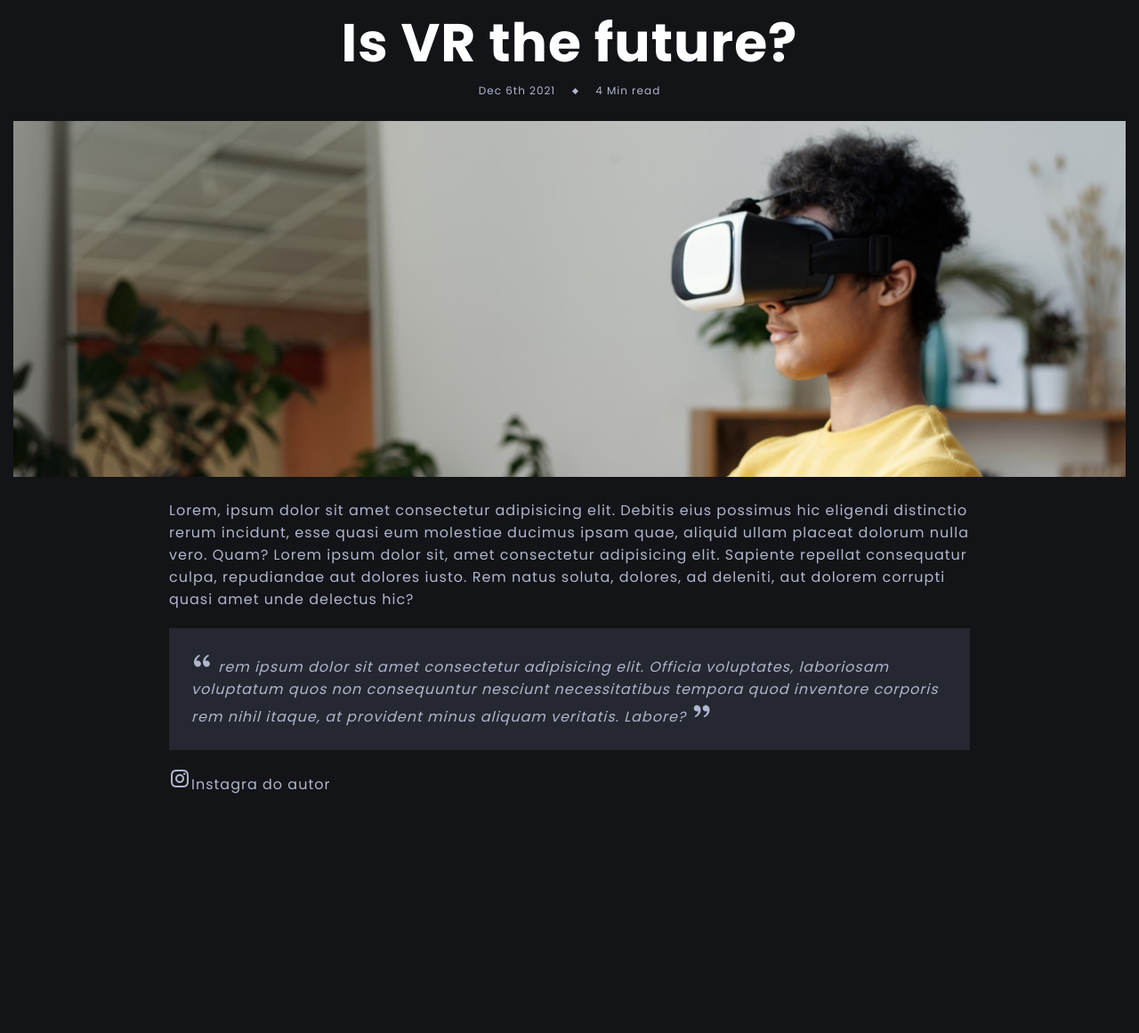
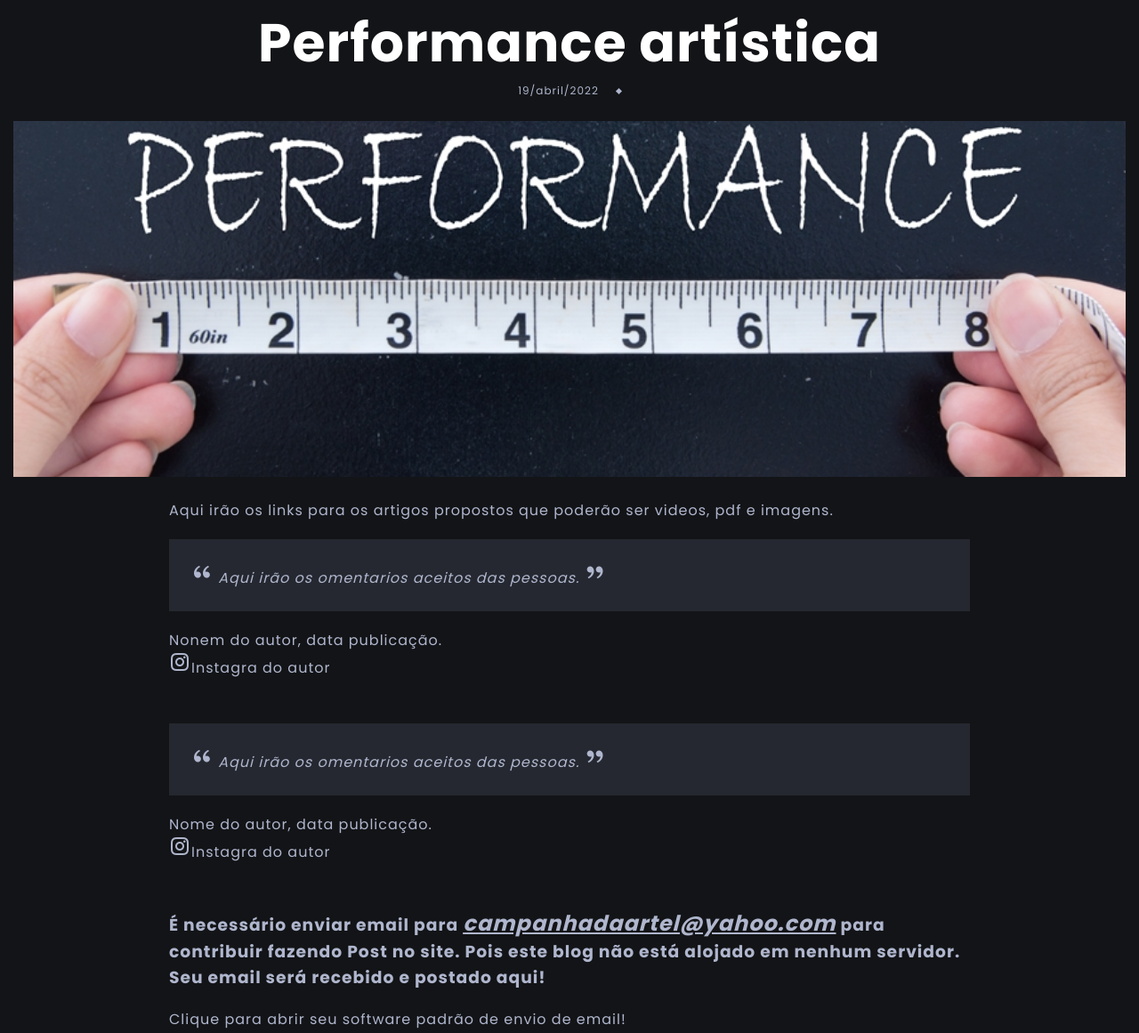
Before and after one commit to AndreCararoLowcke/Blog_Teatro, a plain HTML site: page Completed/post.html in a window 1280 px wide. Shown: the part 96-1257 px from the top of the page at 89% size. Before the commit the page ends 1070 px from the top, so only its background shows below. Drawn offline with nearby package versions, Linux system fonts and the light colour scheme.

Commit message:
finalizado agora é só utilizar

```diff
--- a/Completed/post.html
+++ b/Completed/post.html
@@ -30,34 +30,47 @@
     <section class="blog-post section-header-offset">
         <div class="blog-post-container container">
             <div class="blog-post-data">
-                <h3 class="title blog-post-title">Is VR the future?</h3>
+                <h3 class="title blog-post-title">Performance artística</h3>
                 <div class="article-data">
-                    <span>Dec 6th 2021</span>
+                    <span>19/abril/2022</span>
                     <span class="article-data-spacer"></span>
-                    <span>4 Min read</span>
                 </div>
-                <img src="./assets/images/featured/featured-1.jpg" alt="">
+                <img src="./assets/images/featured/indicadores-de-performance.jpg" alt="">
             </div>
-
             <div class="container">
                 <p>
-                    Lorem, ipsum dolor sit amet consectetur adipisicing elit. Debitis eius possimus hic eligendi
-                    distinctio rerum incidunt, esse quasi eum molestiae ducimus ipsam quae, aliquid ullam placeat
-                    dolorum nulla vero. Quam? Lorem ipsum dolor sit, amet consectetur adipisicing elit. Sapiente
-                    repellat consequatur culpa, repudiandae aut dolores iusto. Rem natus soluta, dolores, ad deleniti,
-                    aut dolorem corrupti quasi amet unde delectus hic?
+                    Aqui irão os links para os artigos propostos que poderão ser videos, pdf e imagens.
                 </p>
+                <!--############################################################################################################-->
+                <!-- Aqui dentro está oque precisa ser multiplicado e atualizados em cada post. -->
                 <blockquote class="quote">
-                    <p><span><i class="ri-double-quotes-l"></i></span> rem ipsum dolor sit amet consectetur adipisicing
-                        elit. Officia voluptates, laboriosam voluptatum quos non consequuntur nesciunt necessitatibus
-                        tempora quod inventore corporis rem nihil itaque, at provident minus aliquam veritatis. Labore?
-                        <span><i class="ri-double-quotes-r"></i></span></p>
+                    <p><span><i class="ri-double-quotes-l"></i></span> Aqui irão os omentarios aceitos das pessoas.
+                        <span><i class="ri-double-quotes-r"></i></span>
+                    </p>
                 </blockquote>
                 <ul class="list social-media">
                     <li class="list-item">
+                        <p>Nonem do autor, data publicação.</p>
                         <a href="#" class="list-link"><i class="ri-instagram-line"></i>Instagra do autor</a>
                     </li>
                 </ul>
+                <!--############################################################################################################-->
+                <blockquote class="quote">
+                    <p><span><i class="ri-double-quotes-l"></i></span> Aqui irão os omentarios aceitos das pessoas.
+                        <span><i class="ri-double-quotes-r"></i></span>
+                    </p>
+                </blockquote>
+                <ul class="list social-media">
+                    <li class="list-item">
+                        <p>Nome do autor, data publicação.</p>
+                        <a href="#" class="list-link"><i class="ri-instagram-line"></i>Instagra do autor</a>
+                    </li>
+                </ul>
+                <!--##############################################################################################################-->
+                <h3>É necessário enviar email para <i><u>campanhadaartel@yahoo.com</u></i>  para contribuir fazendo Post no site. Pois este blog não está alojado em nenhum servidor. Seu email será recebido e postado aqui!</h3>
+                <a href="mailto:campanhadaarte@yahoo.com">Clique para abrir seu software padrão de envio de email!</a>
+
+                <a href="./index.html" class="article featured-article featured-article-1">Clique aqui para voltar a página inicial</a>
             </div>
         </div>
     </section>
```
Also changed, not shown: Completed/index.html (+9 -16 lines), Completed/performance.html (added, +76 -0 lines), Completed/assets/images/featured/indicadores-de-performance.jpg (added).
